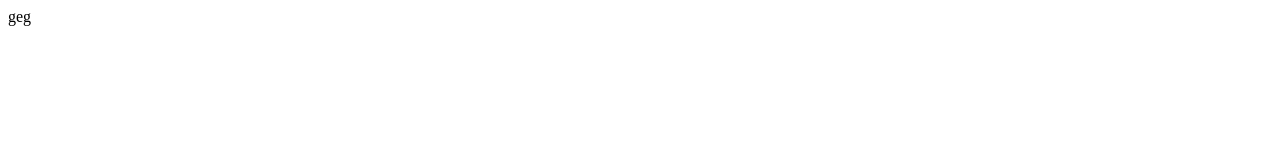
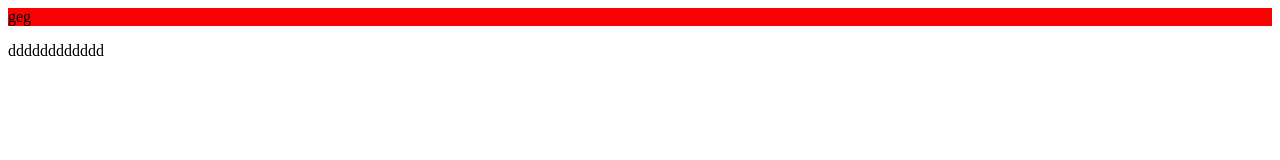
Before and after one commit to chaibiala/hello-word, a plain HTML site: page index.html in a window 1280 px wide. Drawn offline with Linux system fonts and the light colour scheme.

Commit message:
update new file

```diff
--- a/index.html
+++ b/index.html
@@ -3,10 +3,12 @@
 <head>
     <meta charset="UTF-8">
     <meta http-equiv="X-UA-Compatible" content="IE=edge">
+    <link rel="stylesheet" href="css.css">
     <meta name="viewport" content="width=device-width, initial-scale=1.0">
     <title>Document</title>
 </head>
 <body>
     <div> geg </div>
+    <p>dddddddddddd</p>
 </body>
 </html>
```
